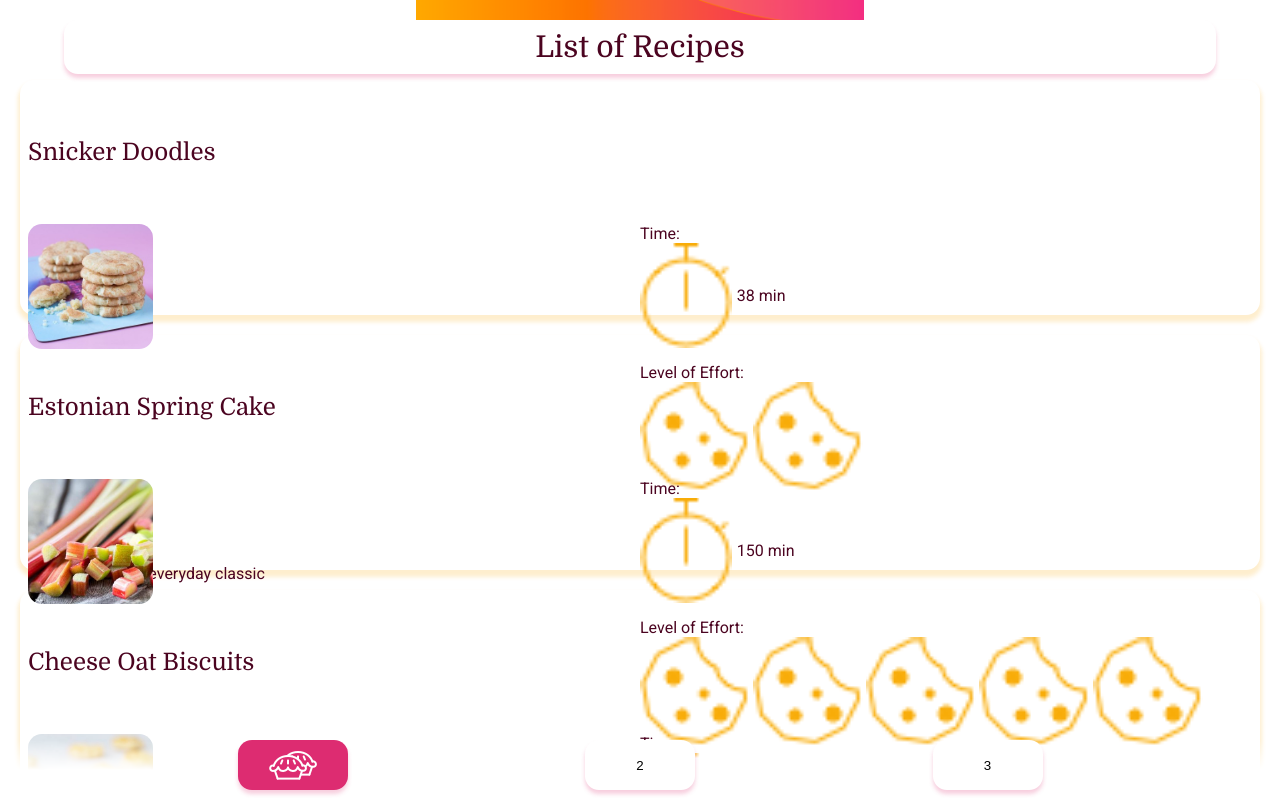
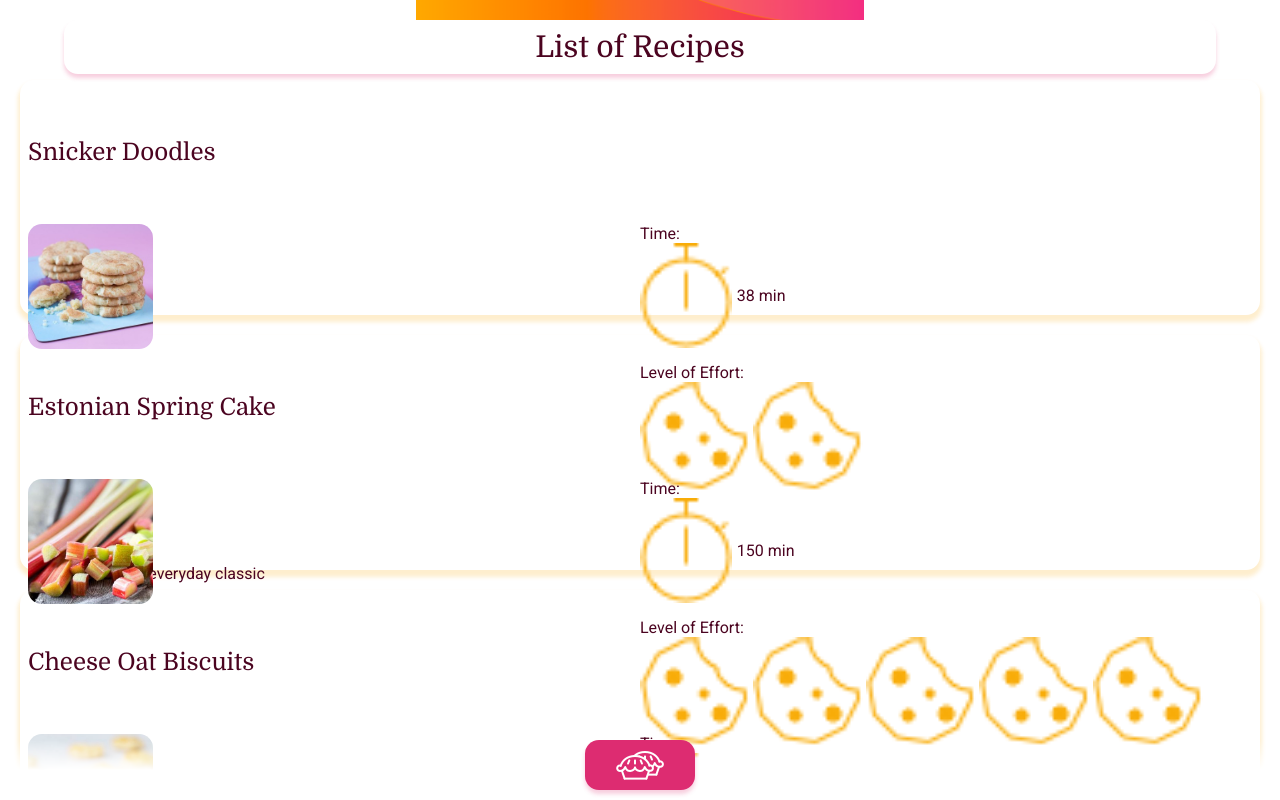
Before and after one commit to L-M-K-B/backen-f-r-menschen, a React (Create React App) app: page / in a window 1280 px wide. Built offline with nearby package versions, Linux system fonts and the light colour scheme.

Commit message:
Adjust styling of navigation

```diff
--- a/src/header-footer/Footer.js
+++ b/src/header-footer/Footer.js
@@ -1,5 +1,5 @@
 import React from 'react'
-import { NavContainer, Icon, NavLink, DummyButton } from './header-footer-style'
+import { NavContainer, Icon, NavLink } from './header-footer-style'
 
 export default function Footer({ srcPieList }) {
   return (
@@ -7,8 +7,6 @@ export default function Footer({ srcPieList }) {
       <NavLink exact to="/">
         <Icon src={srcPieList} />
       </NavLink>
-      <DummyButton>2</DummyButton>
-      <DummyButton>3</DummyButton>
     </NavContainer>
   )
 }
--- a/src/header-footer/header-footer-style.js
+++ b/src/header-footer/header-footer-style.js
@@ -64,22 +64,3 @@ export const NavLink = styled(RRDNavlinkLink)`
   }
 `
 export const Icon = styled.img``
-export const DummyButton = styled.button`
-  display: flex;
-  justify-content: center;
-  align-items: center;
-  height: 50px;
-  width: 110px;
-  border: none;
-  border-radius: 14px;
-  box-shadow: 0 4px 4px 0 ${pShadow};
-  background-color: ${white};
-`
-
-/*
- position: relative;
-  bottom: 40px;
-
-position: relative;
-  bottom: 50px;
-*/
```
